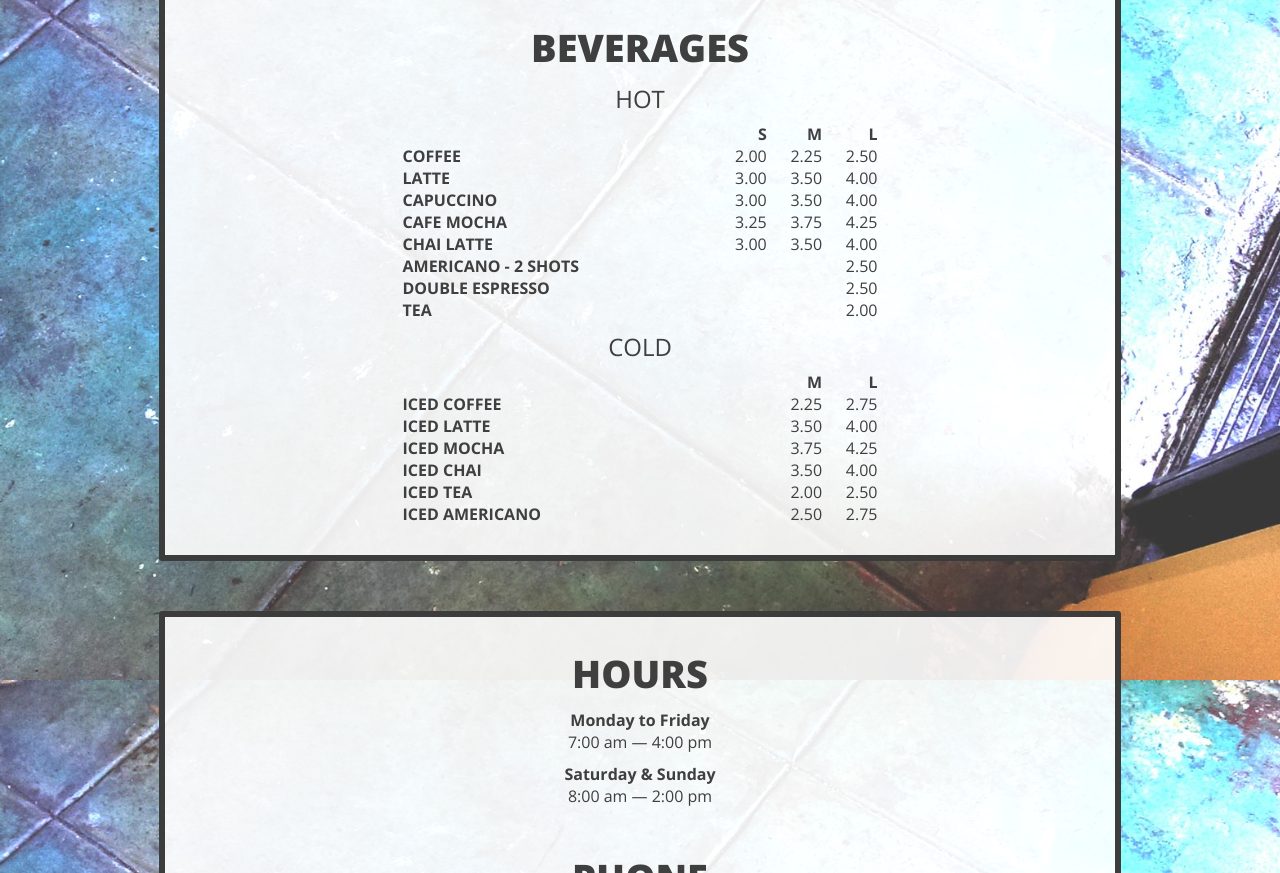
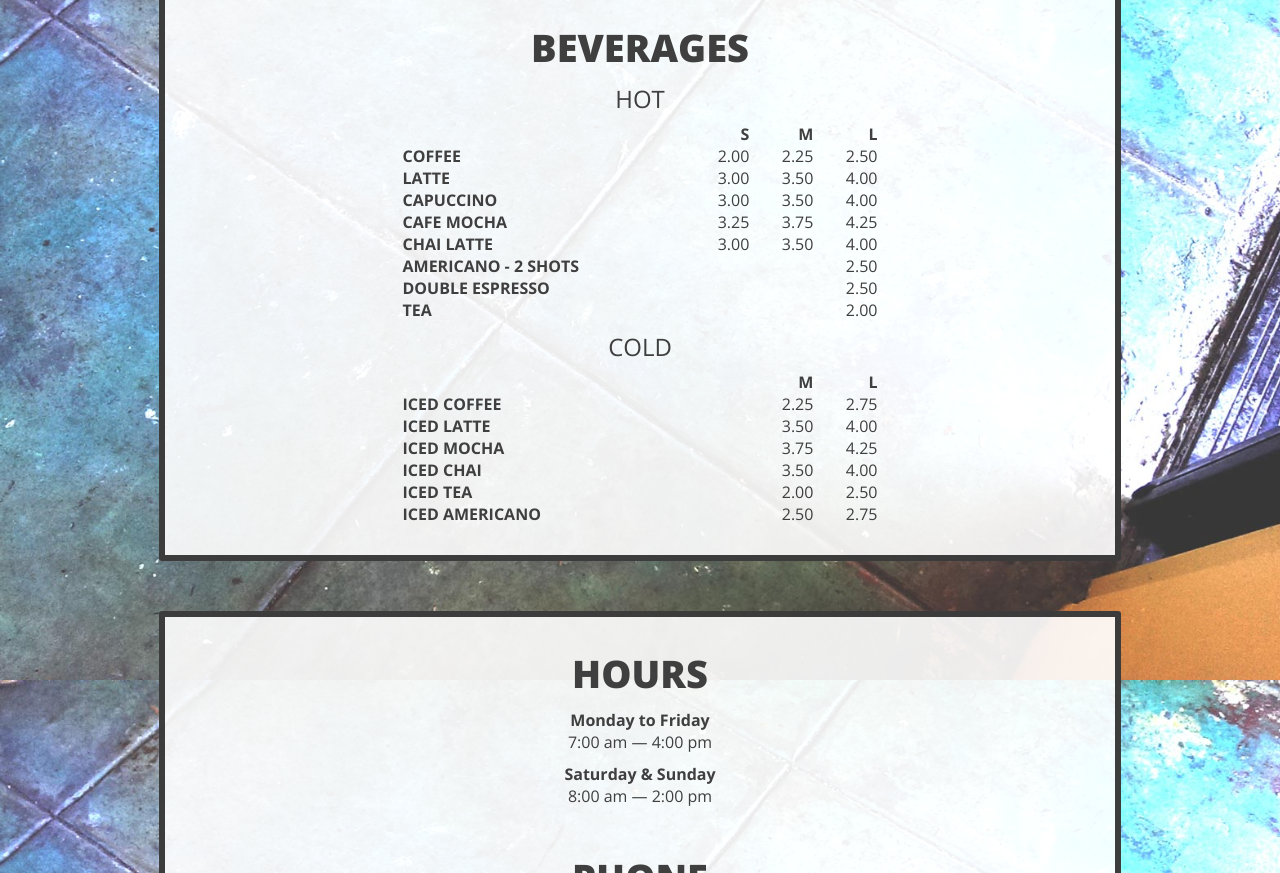
Before and after one commit to andrewbaldock/earthlycoffee, a plain HTML site: page index.html in a window 1280 px wide. Shown: the part 2520-3393 px from the top of the page. Drawn offline with nearby package versions, Linux system fonts and the light colour scheme; a web font is replaced by a local one.

Commit message:
beverage table cell min width

```diff
--- a/style.css
+++ b/style.css
@@ -267,6 +267,7 @@ a {
 
 .beverages-table td {
     text-align: right;
+    min-width: 2.5em;
 }
 .beverages-table tr.title-row td{
     text-align: center;
```
